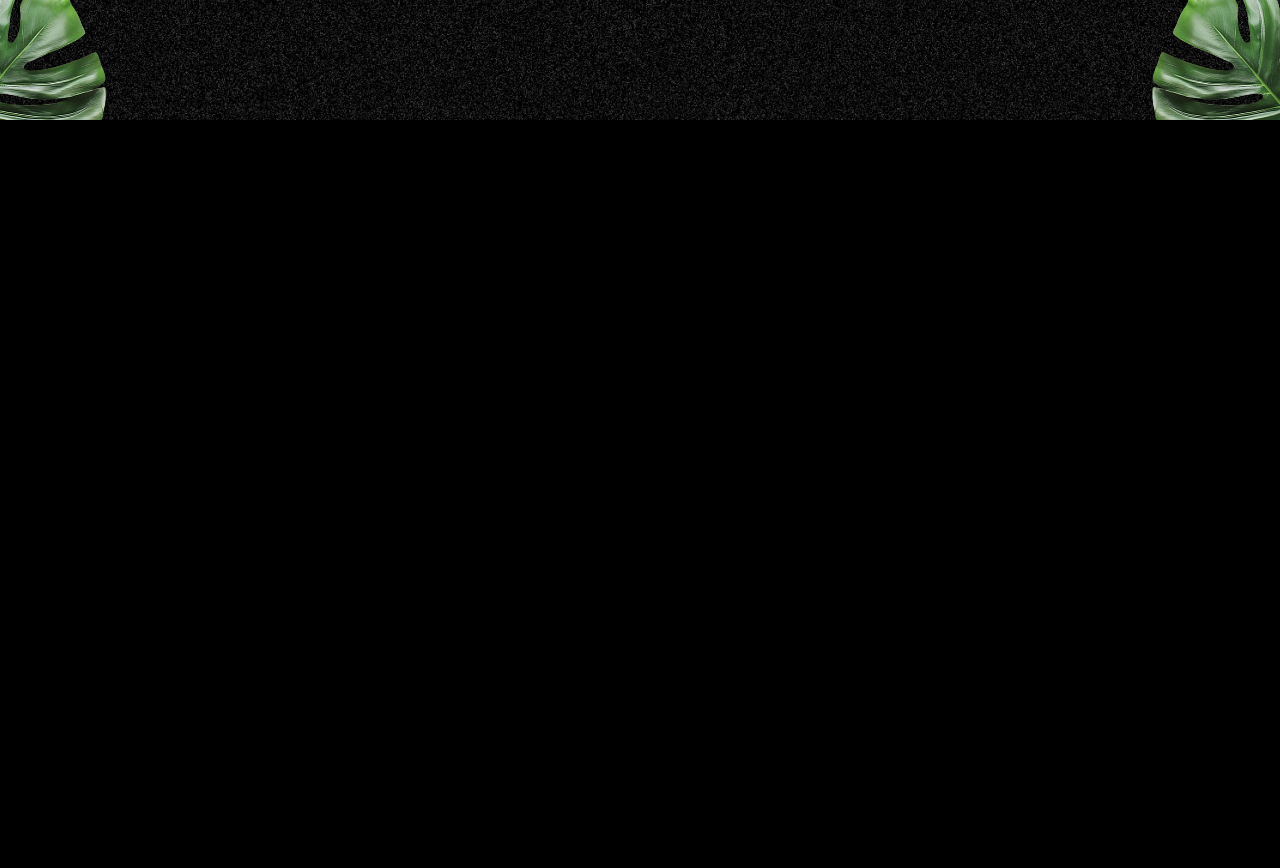
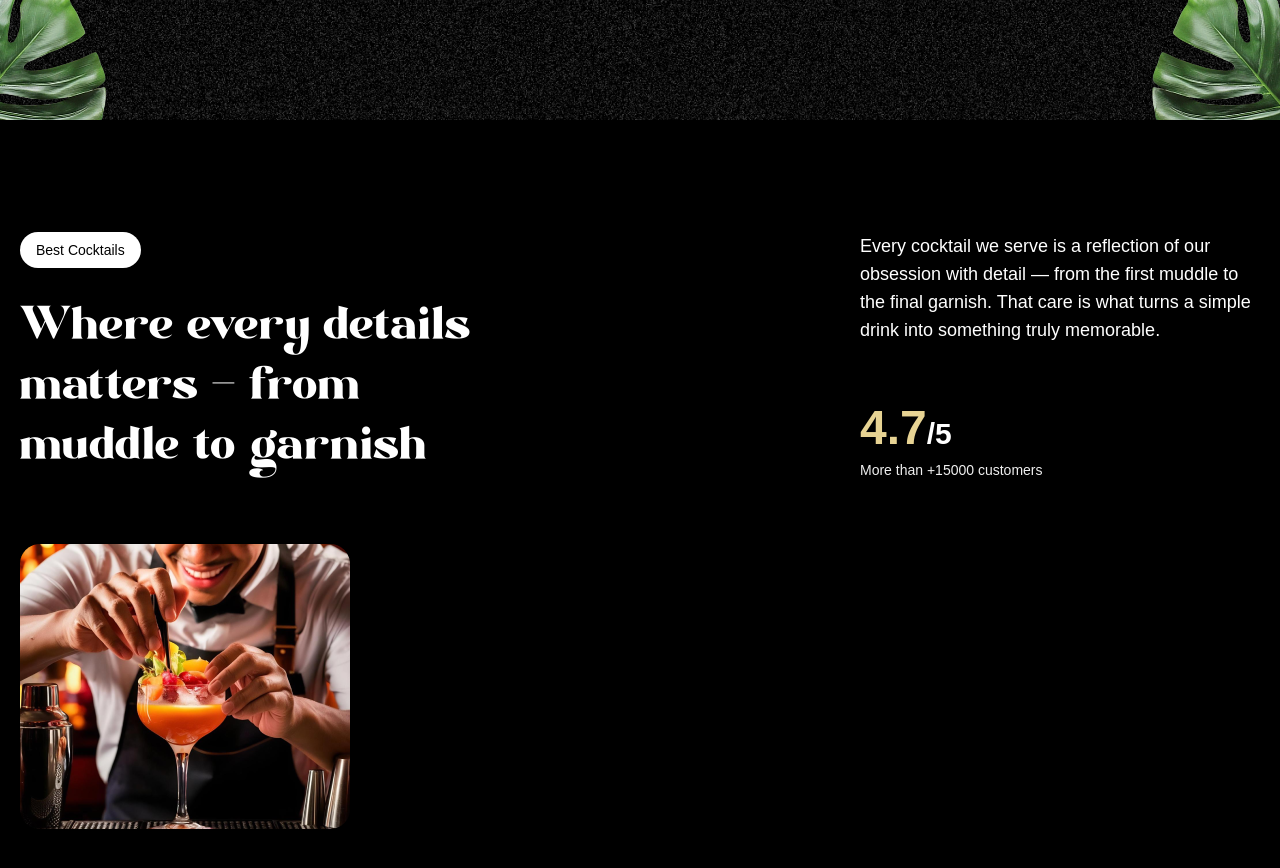
Before and after one commit to aliasgarsogiawala/Cocktail-Landing, a React (Vite) app: page / in a window 1280 px wide. Shown: the part 1480-2348 px from the top of the page. Before the commit the page ends 1600 px from the top, so only its background shows below. Built offline with nearby package versions, Linux system fonts and the light colour scheme; a web font is replaced by a local one.

Commit message:
About section started'

```diff
--- a/src/App.jsx
+++ b/src/App.jsx
@@ -4,6 +4,7 @@ import gsap from 'gsap';
 import Navbar from './components/Navbar';
 import Hero from './components/Hero';
 import Cocktails from './components/Cocktails';
+import About from './components/About';
 
 gsap.registerPlugin(ScrollTrigger , SplitText);
 const App = () => {
@@ -12,6 +13,7 @@ const App = () => {
             <Navbar />
             <Hero />
             <Cocktails />
+            <About />
         </main>
     )
 }
--- /dev/null
+++ b/src/components/About.jsx
@@ -0,0 +1,44 @@
+import React from 'react';
+
+const About = () => {
+    return (
+        <div id="about">
+            <div className="mb-16 md:px-0 px-5">
+                <div className="content">
+                    <div className="md:col-span-8">
+                        <p className="badge">Best Cocktails</p>
+                        <h2>
+                            Where every details matters <span
+                            className="text-white">- </span>
+                            from muddle to garnish
+                        </h2>
+                    </div>
+
+                    <div className="sub-content">
+                        <p>
+                            Every cocktail we serve is a reflection of our obsession with detail — from the first muddle to the final garnish. That care is what turns a simple drink into something truly memorable.
+                        </p>
+
+                        <div>
+                            <p className="md:text-3xl text-xl font-bold">
+                                <span>4.7</span>/5
+                            </p>
+                            <p className="text-sm text-white-100">
+                                More than +15000 customers
+                            </p>
+                        </div>
+                    </div>
+                </div>
+            </div>
+
+            <div clasName="top-grid">
+                <div className="md:col-span-3">
+                    <div className="noisy"/>
+                    <img src="/images/abt1.png" alt="grid-img-1" />
+                </div>
+            </div>
+        </div>
+    )
+}
+
+export default About
--- a/src/components/Hero.jsx
+++ b/src/components/Hero.jsx
@@ -6,7 +6,6 @@ import { useMediaQuery } from 'react-responsive'
 
 const Hero = () => {
     const videoRef = useRef();
-    const videoTimelineRef = useRef();
 
     const isMobile = useMediaQuery({ maxWidth: 767 });
 
```
